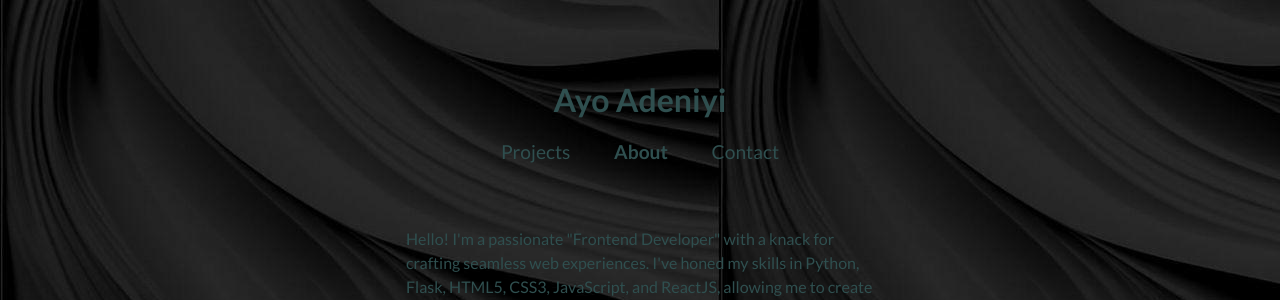
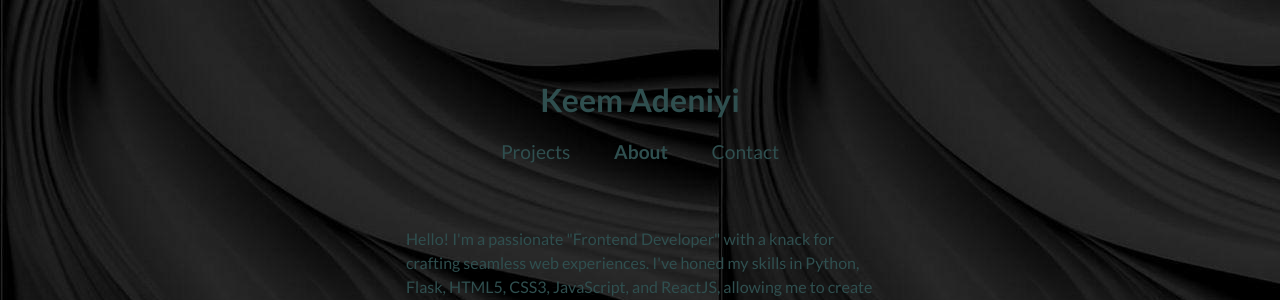
Before and after one commit to keaye/portfolio, a Flask app: page /about in a window 1280 px wide. Shown: the top 300 px of the page. Run offline with Flask 3, Linux system fonts and the light colour scheme.

Commit message:
Update base.html

```diff
--- a/templates/base.html
+++ b/templates/base.html
@@ -12,7 +12,7 @@
 
 <body>
     <header class="header">
-        <h1 style="color: darkslategray;">Ayo Adeniyi</h1>
+        <h1 style="color: darkslategray;">Keem Adeniyi</h1>
 
         <nav class="nav">
             <a href="{{ url_for('home') }}" class="nav__link {{ 'nav__link--active' if request.path == url_for('home') }}">
```
